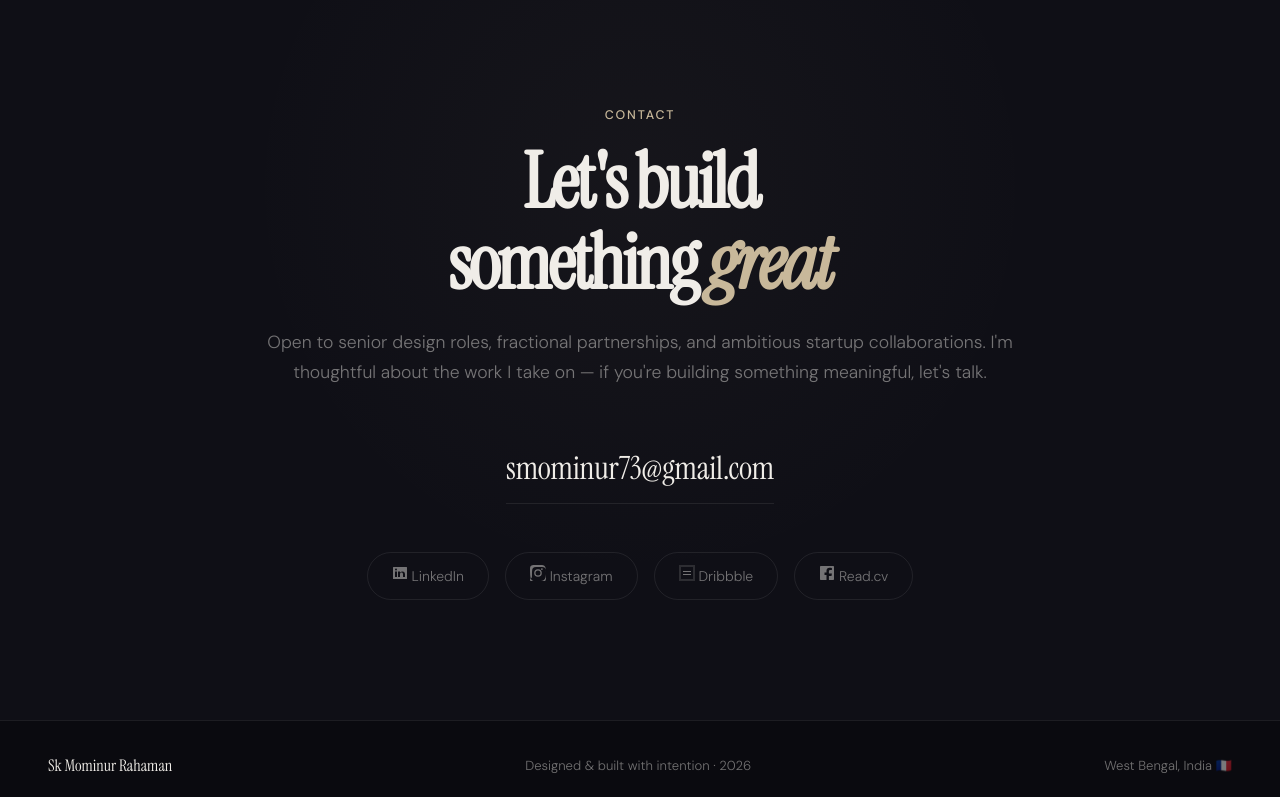
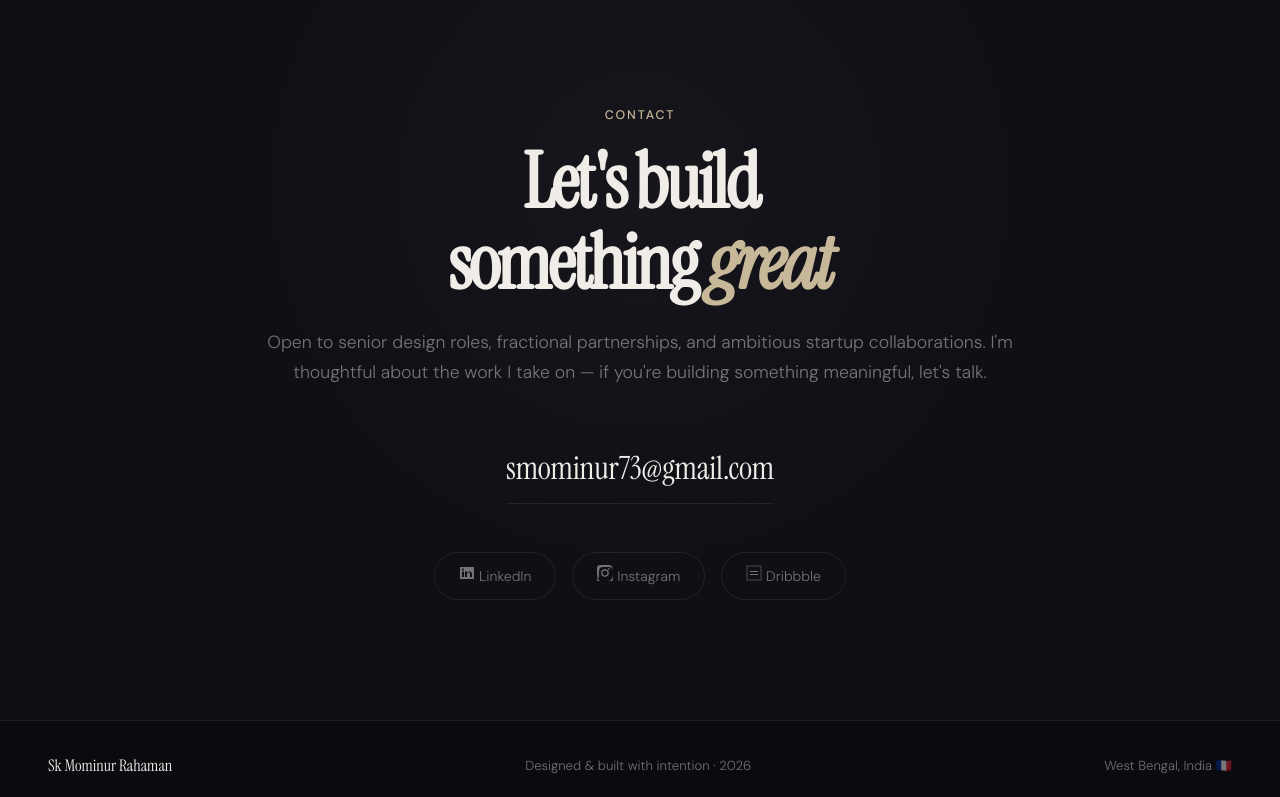
Before and after one commit to mominuix/UI-UX-Portfolio, a plain HTML site: page index.html in a window 1280 px wide. Shown: the part 5179-5976 px from the top of the page. Drawn offline with Linux system fonts and the light colour scheme; animation ran at ten frames a second.

Commit message:
Update index.html

```diff
--- a/index.html
+++ b/index.html
@@ -874,10 +874,6 @@
             <div><div class="tool-name">Adobe XD</div><div class="tool-type">Wireframing</div></div>
           </div>
           <div class="tool-card">
-            <div class="tool-icon" style="background:rgba(255,200,100,0.15);color:#ffc864">◇</div>
-            <div><div class="tool-name">Maze</div><div class="tool-type">User Testing</div></div>
-          </div>
-          <div class="tool-card">
             <div class="tool-icon" style="background:rgba(100,180,255,0.15);color:#64b4ff">●</div>
             <div><div class="tool-name">Notion</div><div class="tool-type">Documentation</div></div>
           </div>
@@ -938,7 +934,7 @@
       <p class="contact-sub reveal reveal-delay-2">Open to senior design roles, fractional partnerships, and ambitious startup collaborations. I'm thoughtful about the work I take on — if you're building something meaningful, let's talk.</p>
       <a href="mailto:smominur73@gmail.com" class="contact-email reveal reveal-delay-2">smominur73@gmail.com</a>
       <div class="contact-links reveal reveal-delay-3">
-        <a href="#" class="contact-link magnetic">
+        <a href="https://www.linkedin.com/in/sk-mominur-rahaman/" class="contact-link magnetic">
           <svg width="16" height="16" viewBox="0 0 16 16" fill="currentColor"><path d="M14.5 2h-13A.5.5 0 001 2.5v11a.5.5 0 00.5.5h13a.5.5 0 00.5-.5v-11a.5.5 0 00-.5-.5zM5 12H3V6.5h2V12zm-1-6.5a1 1 0 110-2 1 1 0 010 2zM13 12h-2V9c0-.8-.7-1.5-1.5-1.5S8 8.2 8 9v3H6V6.5h2V7.6a3 3 0 012.5-1.1c1.7 0 2.5 1.2 2.5 3V12z"/></svg>
           LinkedIn
         </a>
@@ -946,14 +942,11 @@
           <svg width="16" height="16" viewBox="0 0 16 16" fill="currentColor"><path d="M8 0C5.9 0 5.6 0 4.8 0 .6.2 0 .7 0 5c0 .8 0 1.1.1 3.2C.2 12.4.6 16 5 16c.8 0 1.1 0 3 0s2.2 0 3-.1c4.2-.2 5-3.6 5-8C16 3.7 15.9.2 12 0 11.2 0 10.9 0 8 0zm0 2c2.8 0 3 0 4 .1 2.9.1 3.9 1.1 4 4 .1 1 .1 1.2.1 3.9 0 2.8 0 3-.1 4-1.1 2.9-1.1 3.9-4 4-1 .1-1.2.1-4 .1-2.8 0-3 0-4-.1-2.9-.1-3.9-1.1-4-4C2 12.9 2 12.7 2 10c0-2.8 0-3 .1-4 .1-2.9 1.1-3.9 4-4C7 2 7.2 2 8 2zm0 2.2a3.8 3.8 0 100 7.6 3.8 3.8 0 000-7.6zm0 6.3a2.5 2.5 0 110-5 2.5 2.5 0 010 5zm4.8-6.4a.9.9 0 11-1.8 0 .9.9 0 011.8 0z"/></svg>
           Instagram
         </a>
-        <a href="#" class="contact-link magnetic">
+        <a href="https://dribbble.com/momin_76" class="contact-link magnetic">
           <svg width="16" height="16" viewBox="0 0 16 16" fill="currentColor"><path d="M2 2h12v12H2zM0 0v16h16V0z" opacity=".3"/><path d="M4 6h8v1H4zm0 3h8v1H4z"/></svg>
           Dribbble
         </a>
-        <a href="#" class="contact-link magnetic">
-          <svg width="16" height="16" viewBox="0 0 16 16" fill="currentColor"><path d="M14 1H2C1.4 1 1 1.4 1 2v12c0 .6.4 1 1 1h5.5V10h-2V7.5h2V5.8c0-1.9 1.2-3 2.9-3 .8 0 1.7.1 2.5.2V5h-1.4c-1.3 0-1.6.6-1.6 1.5v2h3l-.4 2.5h-2.6V15H14c.6 0 1-.4 1-1V2c0-.6-.4-1-1-1z"/></svg>
-          Read.cv
-        </a>
+
       </div>
     </div>
   </div>
```
